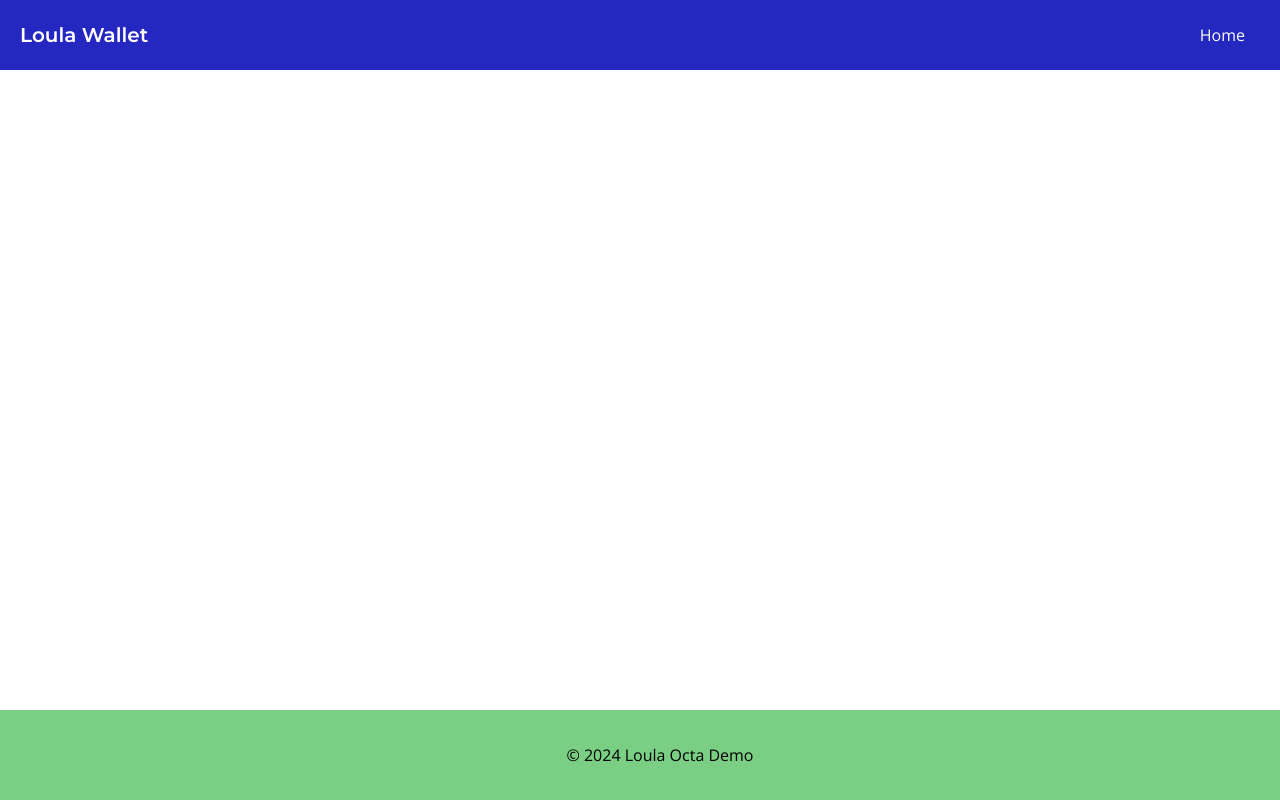
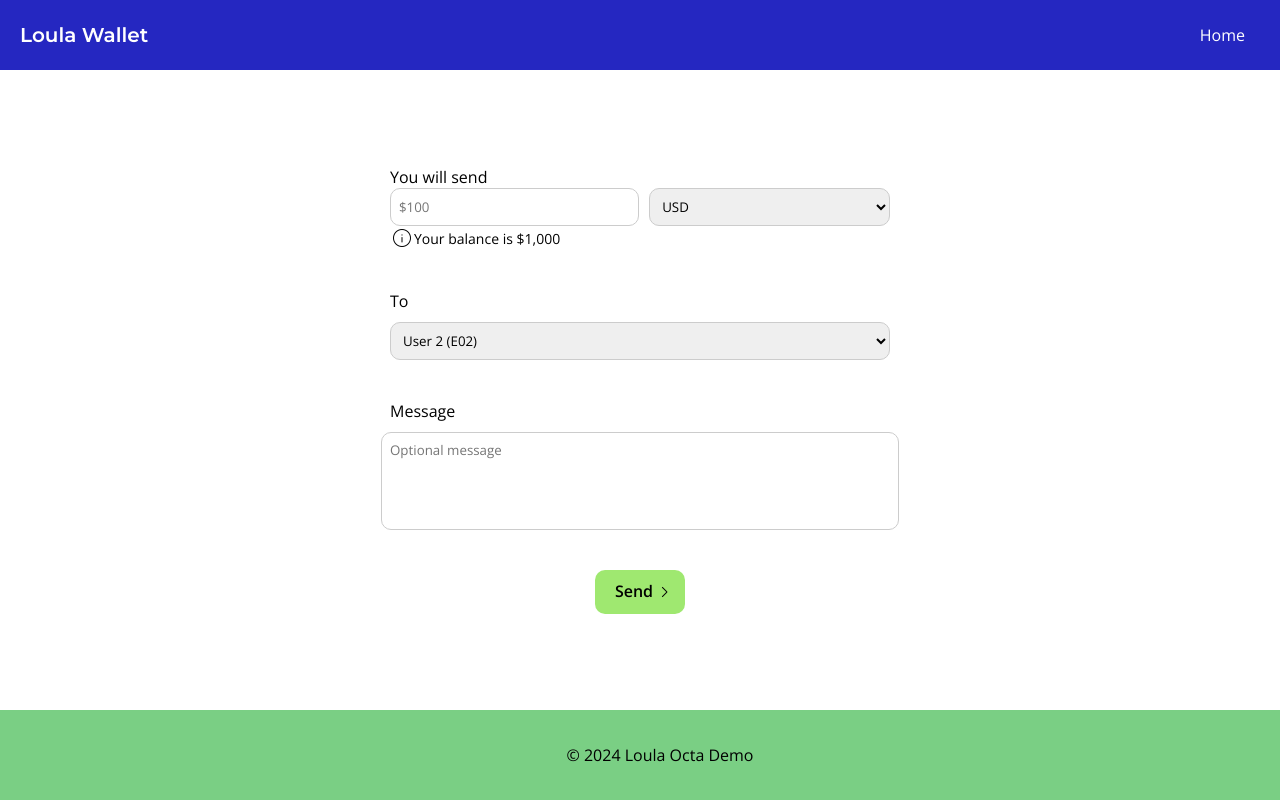
Before and after one commit to octaviotastico/loula-wage-access, a React (Create React App) app in the folder src/app-frontend/: page /send in a window 1280 px wide. Built offline with nearby package versions, Linux system fonts and the light colour scheme.

Commit message:
Adding new screen Send, working on new tables, and moved Home

```diff
--- a/src/app-frontend/src/App.js
+++ b/src/app-frontend/src/App.js
@@ -1,11 +1,9 @@
-// Libraries
 import React from 'react';
 import { BrowserRouter as Router, Route, Routes } from 'react-router-dom';
-
-// Local Imports
-import Home from './views/Home';
 import Header from './components/Header';
 import Footer from './components/Footer';
+import Home from './views/Home';
+import Send from './views/Send';
 
 function App() {
   return (
@@ -13,6 +11,7 @@ function App() {
       <Header />
       <Routes>
         <Route path="/" element={<Home />} />
+        <Route path="/send" element={<Send />} />
       </Routes>
       <Footer />
     </Router>
--- a/src/app-frontend/src/views/Home.js
+++ b/src/app-frontend/src/views/Home/Home.js
@@ -1,22 +1,30 @@
 // Libraries
-import React from 'react';
+import React, { useEffect, useState } from 'react';
+import axios from 'axios';
 
 // Local Components
-import Actions from '../components/Actions';
-import BalanceList from '../components/BalanceList';
-import LeftNav from '../components/LeftNav';
-import TransactionList from '../components/TransactionList';
+import Actions from '../../components/Actions';
+import BalanceList from '../../components/BalanceList';
+import LeftNav from '../../components/LeftNav';
+import TransactionList from '../../components/TransactionList';
 
 // Styles
 import "./Home.css";
 
 function Home() {
-  const balances = [
-    { currency: 'USD', amount: '1,500' },
-    { currency: 'EUR', amount: '1,200' },
-    { currency: 'ARS', amount: '1,500,000' },
-    { currency: 'GBP', amount: '800' }
-  ];
+  const [employeeInfo, setEmployeeInfo] = useState([]);
+
+  const employeeId = 'E01';
+
+  useEffect(() => {
+    axios.get(`http://localhost:3000/balance/${employeeId}`)
+      .then(response => {
+        setEmployeeInfo(response.data);
+      })
+      .catch(error => {
+        console.error('Error fetching balances:', error);
+      });
+  }, [employeeId]);
 
   const transactions = [
     { date: '2024-05-07', description: 'Playstation 5 Pro', amount: '-750', currency: 'USD' },
@@ -29,10 +37,10 @@ function Home() {
 
   return (
     <div className="home">
-      <LeftNav balances={balances} />
+      <LeftNav balances={employeeInfo.balances || []} />
       <section className='home-content'>
         <Actions />
-        <BalanceList balances={balances} />
+        <BalanceList balances={employeeInfo.balances || []} />
         <TransactionList transactions={transactions} />
       </section>
     </div>
--- /dev/null
+++ b/src/app-frontend/src/views/Home/index.js
@@ -0,0 +1,3 @@
+import Home from './Home';
+
+export default Home;
--- /dev/null
+++ b/src/app-frontend/src/views/Send/Send.css
@@ -0,0 +1,70 @@
+.send {
+  display: flex;
+  flex-direction: column;
+  justify-content: center;
+  align-items: center;
+  height: calc(100vh - 160px);
+  width: 100%;
+  gap: 20px;
+}
+
+.amount-section, .to-section, .message-section, .send-section {
+  display: flex;
+  flex-direction: column;
+  align-items: center;
+  width: 80%;
+  max-width: 500px;
+  padding: 10px;
+}
+
+.send label {
+  align-self: flex-start;
+}
+
+.input-group {
+  display: flex;
+  justify-content: space-between;
+  gap: 10px;
+  width: 100%;
+}
+
+.balance-info {
+  align-self: flex-start;
+  font-size: 14px;
+  display: flex;
+  align-items: center;
+}
+
+.user-input, .currency-select, .to-select, .message-input {
+  padding: 8px;
+  border-radius: 10px;
+  border: 1px solid #ccc;
+  width: 100%;
+}
+
+.to-select, .message-input {
+  margin-top: 10px;
+}
+
+.message-input {
+  height: 80px;
+  resize: none;
+}
+
+.send-button {
+  padding: 10px 20px;
+  font-size: 16px;
+  color: black;
+  font-weight: 600;
+  background-color: #9fe870;
+  border: none;
+  border-radius: 10px;
+  cursor: pointer;
+  transition: background-color 0.3s;
+  display: flex;
+  padding-right: 8px;
+}
+
+.send-button:hover {
+  background-color: #8bdb66;
+}
--- /dev/null
+++ b/src/app-frontend/src/views/Send/Send.js
@@ -0,0 +1,89 @@
+// Libraries
+import React, { useState } from "react";
+import axios from "axios";
+
+// Styles
+import "./Send.css";
+
+function Send() {
+  const [amount, setAmount] = useState("");
+  const [currency, setCurrency] = useState("USD");
+  const [recipientId, setRecipientId] = useState("E02");
+  const [description, setDescription] = useState("");
+
+  const handleSendTransfer = () => {
+    const transaction = {
+      senderId: "E01", // TODO: Get the sender ID from the logged-in user
+      recipientId,
+      amount,
+      currency,
+      description
+    };
+
+    axios.post("http://localhost:3000/transactions/transfer", transaction)
+      .then(response => {
+        console.log("Transaction sent successfully:", response.data);
+        // Show success message
+      })
+      .catch(error => {
+        console.error("Error sending transaction:", error);
+        // Show error message
+      });
+  }
+
+  const handleAmountChange = (e) => {
+    const value = e.target.value;
+    // Allow only numbers and at most two decimal places
+    if (/^\d*\.?\d{0,2}$/.test(value)) {
+      setAmount(value);
+    }
+  };
+
+  return (
+    <div className="send">
+      <section className="amount-section">
+        <label>You will send</label>
+        <div className="input-group">
+          <input type="text" value={amount} placeholder="$100" className="user-input" onChange={handleAmountChange} />
+          <select value={currency} className="currency-select" onChange={(e) => setCurrency(e.target.value)}>
+            <option>USD</option>
+            <option>EUR</option>
+            <option>ARS</option>
+            <option>GBP</option>
+          </select>
+        </div>
+        {/* Show balance here depending on selected currency */}
+        <div className="balance-info">
+          <span className="material-symbols-rounded">info</span>
+          <span>Your balance is $1,000</span>
+        </div>
+      </section>
+
+      <section className="to-section">
+        <label>To</label>
+        <select value={recipientId} className="to-select" onChange={(e) => setRecipientId(e.target.value)}>
+          <option>User 2 (E02)</option>
+          <option>User 3 (E03)</option>
+        </select>
+      </section>
+
+      <section className="message-section">
+        <label>Message</label>
+        <textarea
+          placeholder="Optional message"
+          className="message-input"
+          value={description}
+          onChange={(e) => setDescription(e.target.value)}
+        />
+      </section>
+
+      <section className="send-section">
+        <button className="send-button" onClick={handleSendTransfer}>
+          Send <span className="material-symbols-rounded">chevron_right</span>
+        </button>
+      </section>
+    </div>
+  );
+}
+
+export default Send;
--- /dev/null
+++ b/src/app-frontend/src/views/Send/index.js
@@ -0,0 +1,3 @@
+import Send from "./Send";
+
+export default Send;
```
Also changed, not shown: src/app-frontend/src/views/Home/Home.css (renamed from src/app-frontend/src/views/Home.css), 2 other files (tests, documents, lock files or other folders).
